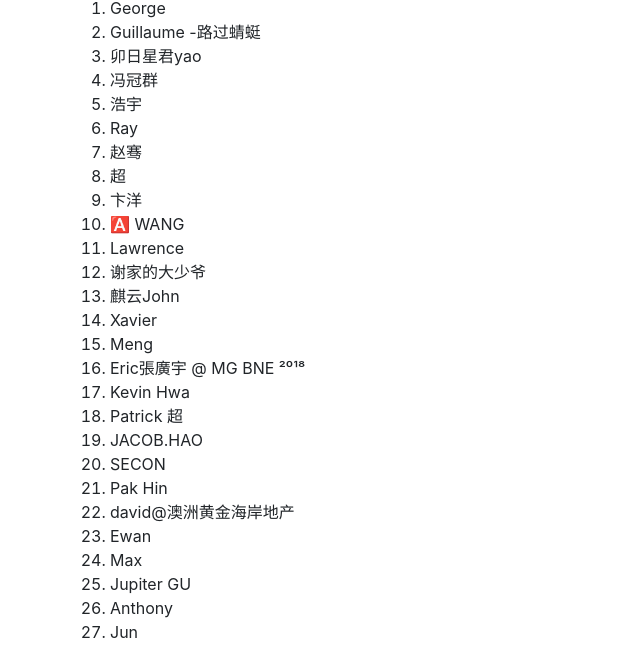
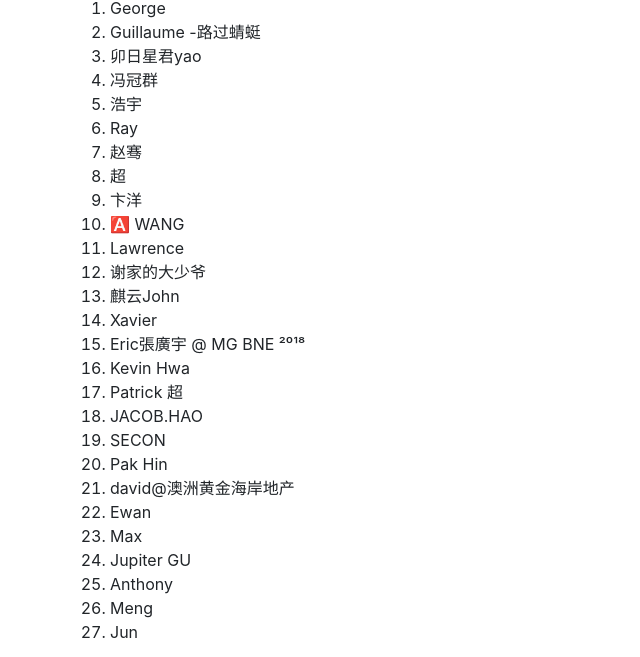
Before and after one commit to corexin/atendee, a plain HTML site: page index.html in a window 1280 px wide. Shown: the part 50-707 px from the top of the page, without its empty margins (0-640 px from the left). Drawn offline with nearby package versions, Linux system fonts and the light colour scheme.

Commit message:
reorder full name list

```diff
--- a/index.html
+++ b/index.html
@@ -55,7 +55,7 @@
     <script>
 var app = angular.module('myApp', []);
 app.controller('myCtrl', function($scope) {
-    $scope.all=  ['George','Guillaume -路过蜻蜓','卯日星君yao','冯冠群','浩宇','Ray','赵骞','超','卞洋','🅰 WANG','Lawrence','谢家的大少爷','麒云John','Xavier','Meng','Eric張廣宇 @ MG BNE ²⁰¹⁸','Kevin Hwa','Patrick 超','JACOB.HAO','SECON','Pak Hin','david@澳洲黄金海岸地产','Ewan','Max','Jupiter GU','Anthony','Jun'];
+    $scope.all=  ['George','Guillaume -路过蜻蜓','卯日星君yao','冯冠群','浩宇','Ray','赵骞','超','卞洋','🅰 WANG','Lawrence','谢家的大少爷','麒云John','Xavier','Eric張廣宇 @ MG BNE ²⁰¹⁸','Kevin Hwa','Patrick 超','JACOB.HAO','SECON','Pak Hin','david@澳洲黄金海岸地产','Ewan','Max','Jupiter GU','Anthony','Meng','Jun'];
 
     $scope.change = function() {
         var allCopy =$scope.all.slice();
```
